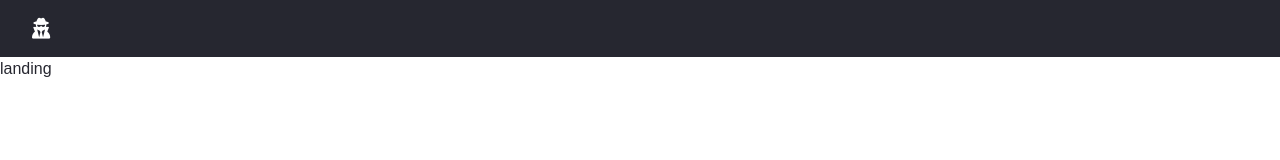
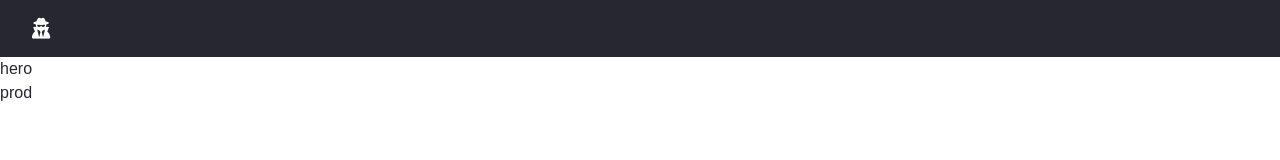
Before and after one commit to Jo-IE/product-search-tool, a React (Create React App) app: page / in a window 1280 px wide. Shown: the top 160 px of the page. Built offline with nearby package versions, Linux system fonts and the light colour scheme.

Commit message:
edit landing page

```diff
--- a/src/components/LandingPage.js
+++ b/src/components/LandingPage.js
@@ -1,9 +1,23 @@
 import React, { Component } from "react";
+import Hero from "./Hero";
+import ProductList from "./ProductList";
+import { ProductConsumer } from "../context";
 
 class LandingPage extends Component {
   state = {};
   render() {
-    return <div>landing</div>;
+    return (
+      <ProductConsumer>
+        {value => {
+          return (
+            <React.Fragment>
+              <Hero />
+              <ProductList />
+            </React.Fragment>
+          );
+        }}
+      </ProductConsumer>
+    );
   }
 }
 
```
